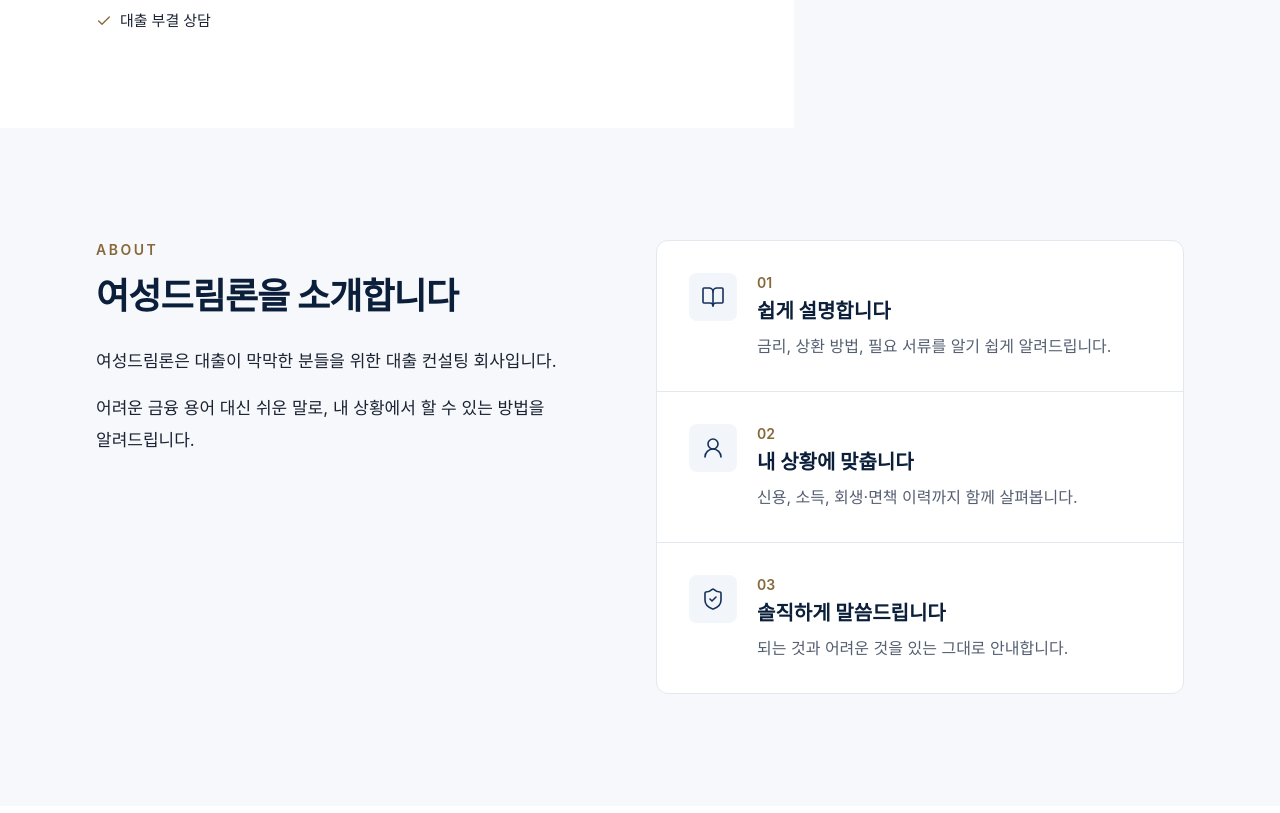
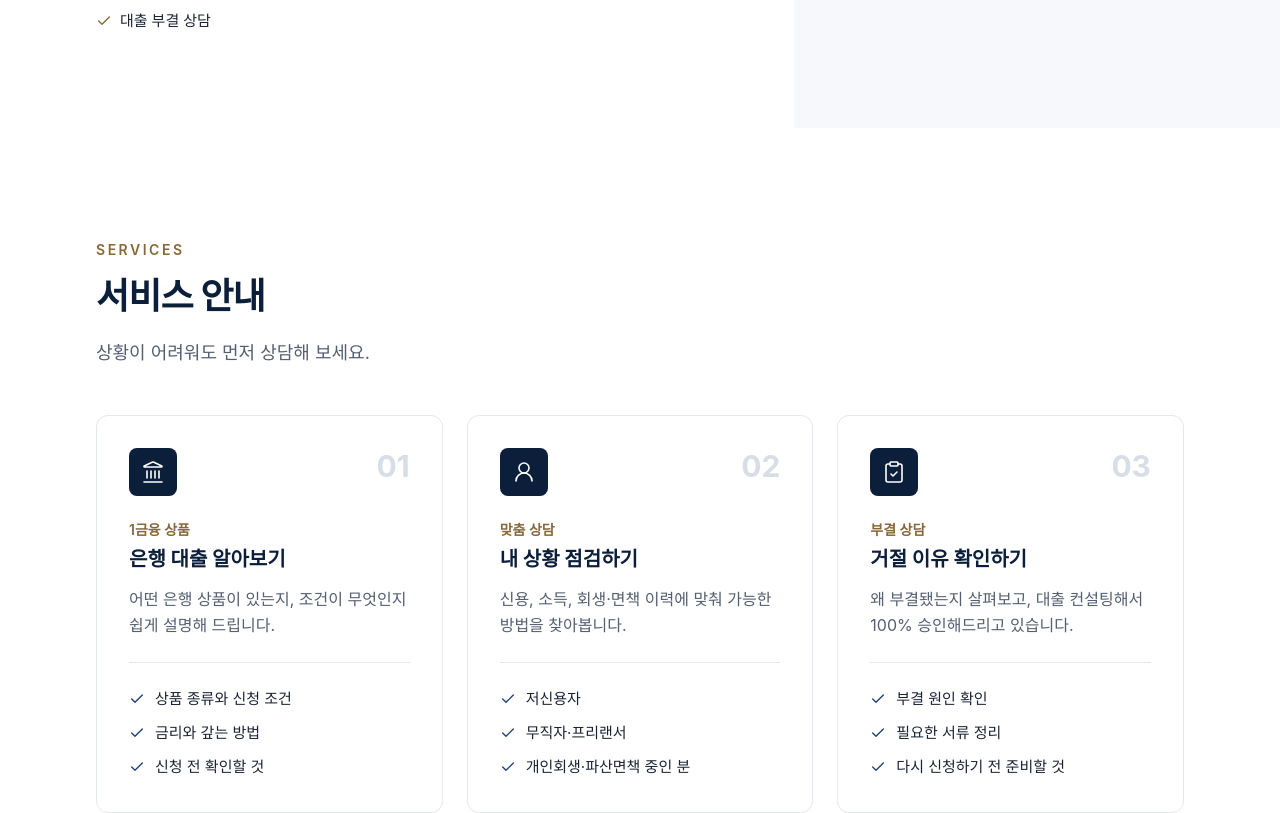
Before and after one commit to akainu1977-debug/yeosung-dreamloan, a React (Vite) app: page / in a window 1280 px wide. Shown: the part 700-1513 px from the top of the page. Built offline with nearby package versions, Linux system fonts and the light colour scheme; a web font is replaced by a local one.

Commit message:
Update App.tsx

```diff
--- a/src/App.tsx
+++ b/src/App.tsx
@@ -2,7 +2,7 @@ import { useEffect, useState } from 'react';
 import { navItems } from './content/siteContent';
 import { Header } from './components/Header';
 import { Hero } from './components/Hero';
-import { About } from './components/About';
+
 import { Services } from './components/Services';
 import { Process } from './components/Process';
 import { Principles } from './components/Principles';
@@ -51,7 +51,7 @@ export default function App() {
       <Header activeId={active} />
       <main id="main">
         <Hero />
-        <About />
+
         <Services />
         <Process />
         <Reviews />
```
